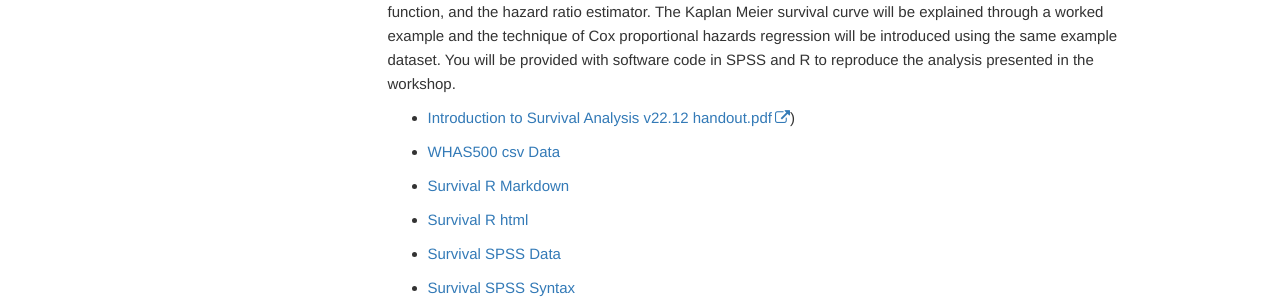
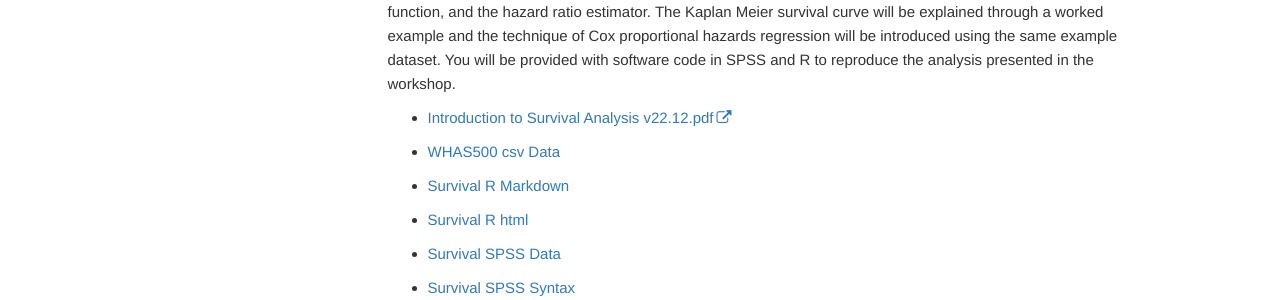
Before and after one commit to Sydney-Informatics-Hub/stats-resources, a Jekyll site: the page built from _docs/Sites/workshops_and_workflows.md, in a window 1280 px wide and 900 px high, scrolled down 4492 px. Shown: the part 151-451 px from the top of the window. Built offline with Jekyll 4.4.1, drawn with Linux system fonts in a browser that asks for light colours; nearby versions of some CDN libraries; comment, search, counter and statistics services are not loaded.

Commit message:
Update workshops_and_workflows.md

```diff
--- a/_docs/Sites/workshops_and_workflows.md
+++ b/_docs/Sites/workshops_and_workflows.md
@@ -84,7 +84,7 @@
 
 ##### Introduction to Survival Analysis
 Survival analysis is used when you want to measure the time elapsed up to when a specified event occurs. It is commonly used in studies where subjects are followed until death occurs, hence the name. In this workshop we will introduce some key concepts pertaining to survival analysis, including censoring of cases, the survival function, and the hazard ratio estimator. The Kaplan Meier survival curve will be explained through a worked example and the technique of Cox proportional hazards regression will be introduced using the same example dataset. You will be provided with software code in SPSS and R to reproduce the analysis presented in the workshop.
-   * [Introduction to Survival Analysis v22.12 handout.pdf](https://github.com/Sydney-Informatics-Hub/stats-resources/blob/main/Introduction%20to%20Survival%20Analysis%20HANDOUT%20v22.12%2026-04-2023.pdf))
+   * [Introduction to Survival Analysis v22.12.pdf](https://github.com/Sydney-Informatics-Hub/stats-resources/blob/main/Introduction%20to%20Survival%20Analysis%20HANDOUT%20v22.12%2026-04-2023.pdf)
    * [WHAS500 csv Data](assets/files/WHAS500data.csv)
    * [Survival R Markdown](assets/files/SurvivalAnalysis_R%20(4).Rmd)
    * [Survival R html](assets/files/SurvivalAnalysis_R%20(2).html)
```
